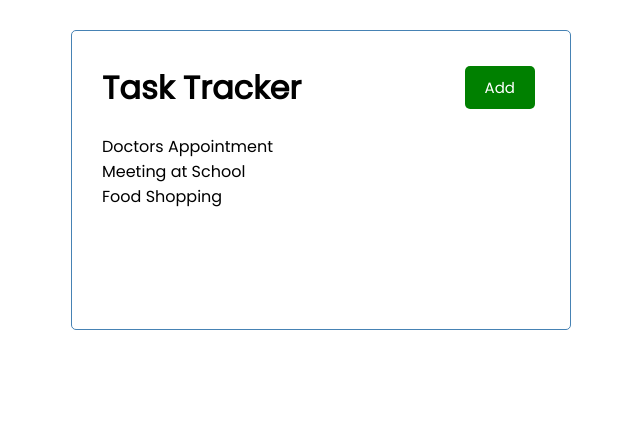
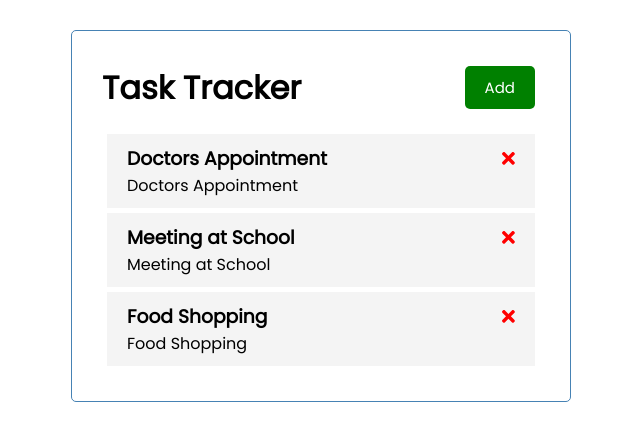
Before and after one commit to sukhdipsrai/angular-cc, an Angular app: page / in a window 1280 px wide. Shown: the top 440 px of the page, without its empty margins (319-959 px from the left). Built offline with nearby package versions, Linux system fonts and the light colour scheme.

Commit message:
added icon dependency and icons

```diff
--- a/package.json
+++ b/package.json
@@ -18,6 +18,11 @@
     "@angular/platform-browser": "~12.0.4",
     "@angular/platform-browser-dynamic": "~12.0.4",
     "@angular/router": "~12.0.4",
+    "@fortawesome/angular-fontawesome": "^0.9.0",
+    "@fortawesome/fontawesome-svg-core": "^1.2.35",
+    "@fortawesome/free-brands-svg-icons": "^5.15.3",
+    "@fortawesome/free-regular-svg-icons": "^5.15.3",
+    "@fortawesome/free-solid-svg-icons": "^5.15.3",
     "rxjs": "~6.6.0",
     "tslib": "^2.1.0",
     "zone.js": "~0.11.4"
--- /dev/null
+++ b/src/app/components/task-item/task-item.component.html
@@ -0,0 +1,10 @@
+<div class="task">
+    <h3>
+        {{task.text}}
+        <fa-icon [ngStyle]="{'color':'red'}" [icon]="faTimes"></fa-icon>
+    </h3>
+    <p>
+        {{task.text}}
+    </p>
+
+</div>
--- /dev/null
+++ b/src/app/components/task-item/task-item.component.scss
@@ -0,0 +1,16 @@
+.task {
+  background: #f4f4f4;
+  margin: 5px;
+  padding: 10px 20px;
+  cursor: pointer;
+}
+
+.task.reminder {
+  border-left: 5px solid green;
+}
+
+.task h3 {
+  display: flex;
+  align-items: center;
+  justify-content: space-between;
+}
--- /dev/null
+++ b/src/app/components/task-item/task-item.component.ts
@@ -0,0 +1,18 @@
+import { Component, Input, OnInit } from '@angular/core';
+import {Task} from "../../Task"
+import {faTimes} from '@fortawesome/free-solid-svg-icons'
+
+@Component({
+  selector: 'app-task-item',
+  templateUrl: './task-item.component.html',
+  styleUrls: ['./task-item.component.scss']
+})
+export class TaskItemComponent implements OnInit {
+  @Input() task: Task;
+  faTimes = faTimes;
+  constructor() { }
+
+  ngOnInit(): void {
+  }
+
+}
--- a/src/app/components/tasks/tasks.component.html
+++ b/src/app/components/tasks/tasks.component.html
@@ -1 +1 @@
-<p *ngFor="let task of tasks">{{task.text}}</p>
+<app-task-item *ngFor="let task of tasks" [task]="task"></app-task-item>
```
Also changed, not shown: src/app/app.module.ts (+6 -2 lines), 2 other files (tests, documents, lock files or other folders).
